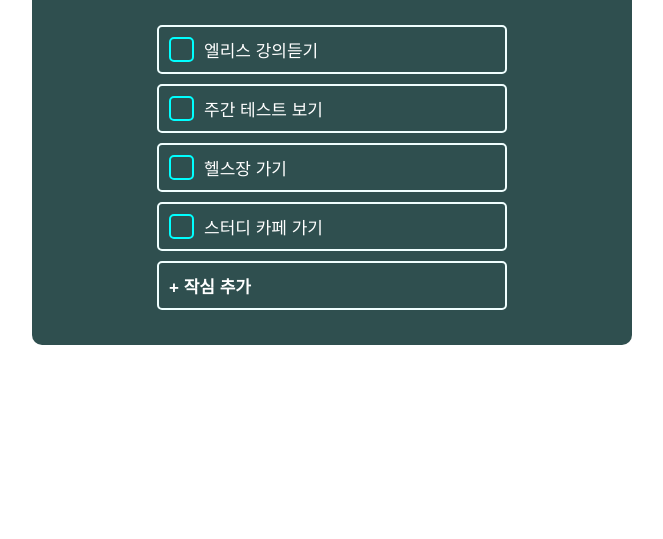
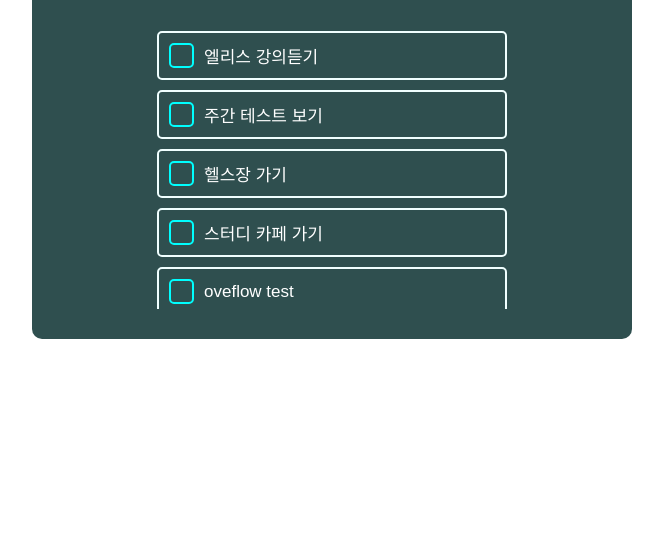
Before and after one commit to Rki0/Elice_Golden_Goose, a plain HTML site: page index.html in a window 1280 px wide. Shown: the part 261-800 px from the top of the page, without its empty margins (308-971 px from the left). Drawn offline with Linux system fonts and the light colour scheme.

Commit message:
feat(자주 쓰는 작심): 버튼 div 내 스크롤 생성
버튼 div 내에서 overflow가 발생할 경우, 스크롤이 발생하도록 변경했습니다.

```diff
--- a/index.css
+++ b/index.css
@@ -74,7 +74,7 @@ body {
   background-color: var(--bg-color);
   padding: 10px 10px;
   width: 600px;
-  height: auto;
+  height: 400px;
   border-radius: 10px;
 }
 
@@ -94,7 +94,9 @@ body {
   flex-direction: column;
   color: var(--text-color);
   width: 350px;
+  height: 290px;
   margin: 20px 0;
+  overflow-y: scroll;
 }
 
 .frequent_button {
--- a/index.html
+++ b/index.html
@@ -19,20 +19,30 @@
           <div class="button_box"></div>
           엘리스 강의듣기
         </button>
+
         <button class="frequent_button">
           <div class="button_box"></div>
           주간 테스트 보기
         </button>
+
         <button class="frequent_button">
           <div class="button_box"></div>
           헬스장 가기
         </button>
+
         <button class="frequent_button">
           <div class="button_box"></div>
           스터디 카페 가기
         </button>
+
+        <button class="frequent_button">
+          <div class="button_box"></div>
+          oveflow test
+        </button>
+
         <button class="frequent_button frequent_add_button">+ 작심 추가</button>
       </div>
     </section>
+    <script src="./index.js"></script>
   </body>
 </html>
```
